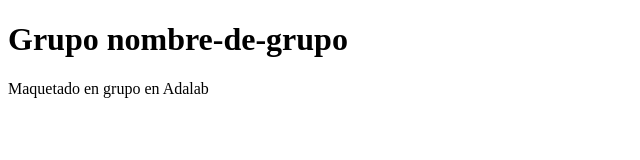
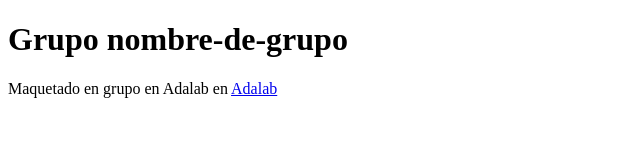
Before and after one commit to Adalab/promo-o-module-1-pair-13, a plain HTML site: page leccion-7-ejercicio-1.html in a window 1280 px wide. Shown: the full height of the page, 0-640 px from the left. Drawn offline with Linux system fonts and the light colour scheme.

Commit message:
añadido enlace

```diff
--- a/leccion-7-ejercicio-1.html
+++ b/leccion-7-ejercicio-1.html
@@ -2,7 +2,7 @@
 <html lang="en">
 
 <head>
-    <meta charset="UTF-8">
+    <meta charset="UTF-8" />
     <title>Grupo nombre-de-grupo</title>
 </head>
 
@@ -15,7 +15,9 @@
         <section class="contenido"></section>
     </main>
     <footer>
-        <p>Maquetado en grupo en Adalab</p>
+        <p>
+            Maquetado en grupo en Adalab en <a href="http://adalab.es">Adalab</a>
+        </p>
     </footer>
 </body>
 
```
